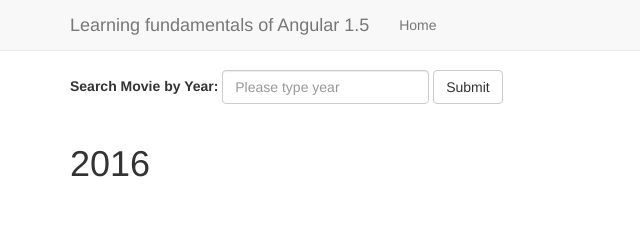
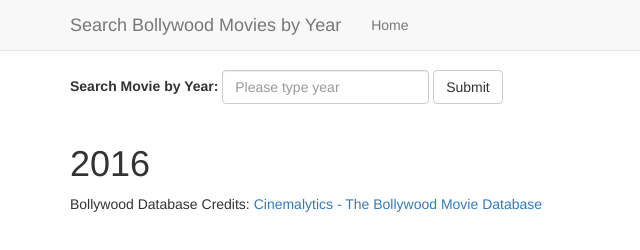
Before and after one commit to ArchanaReddyit/Search-Bollywood-Movies-by-Year, a plain HTML site: page index.html in a window 1280 px wide. Shown: the whole page, without its empty margins (0-640 px from the left). Drawn offline with Linux system fonts and the light colour scheme; no server answers.

Commit message:
added credit

```diff
--- a/index.html
+++ b/index.html
@@ -32,7 +32,7 @@
           <span class="icon-bar"></span>
           <span class="icon-bar"></span>
         </button>
-        <a href="#" class="navbar-brand">Learning fundamentals of Angular 1.5</a>
+        <a href="#" class="navbar-brand">Search Bollywood Movies by Year</a>
       </div>
       <div class="navbar-collapse collapse" id="navbar">
         <ul class="nav navbar-nav">
@@ -46,5 +46,9 @@
       <div class="ng-view"></div>
   </div>
 
+  <!--/.Copyright link -->
+  <div class="container">
+      Bollywood Database Credits: <a href="https://www.cinemalytics.com" target="_blank">Cinemalytics - The Bollywood Movie Database</a>
+  </div>
   </body>
 </html>
```
